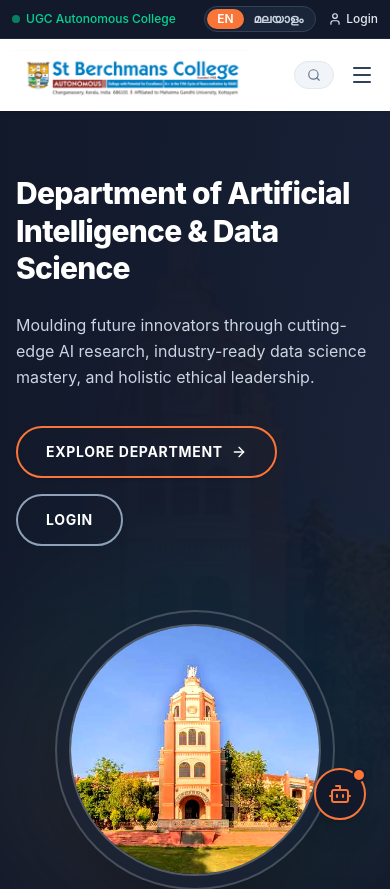
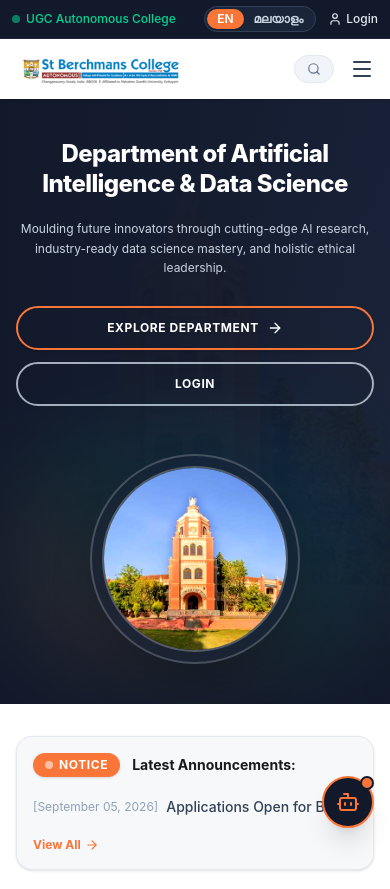
Before and after one commit to anoob-8899/st-berchmans-aids, a Next.js app: page / in a window 390 px wide. Shown: the top 889 px of the page. Built offline with nearby package versions, Linux system fonts and the light colour scheme.

Commit message:
style: optimize mobile interface layout, logo scaling, hero button alignment, and floating MARIO chatbot position

```diff
--- a/app/page.tsx
+++ b/app/page.tsx
@@ -4,6 +4,7 @@
 import Link from 'next/link';
 import Image from 'next/image';
 import { useLanguage } from '@/lib/LanguageContext';
+import { useAdminEdit } from '@/lib/AdminEditContext';
 import { SectionHeading } from '@/components/shared/SectionHeading';
 import { RatingStars } from '@/components/shared/RatingStars';
 import { EditableText } from '@/components/shared/EditableText';
@@ -39,6 +40,14 @@
 
 export default function HomePage() {
   const { language, t } = useLanguage();
+  const { isAdminLoggedIn } = useAdminEdit();
+  const [userRole, setUserRole] = React.useState<string | null>(null);
+  React.useEffect(() => {
+    if (typeof window !== 'undefined') {
+      setUserRole(localStorage.getItem('sb_current_role'));
+    }
+  }, [isAdminLoggedIn]);
+  const isLoggedIn = isAdminLoggedIn || !!userRole;
 
   return (
     <div className="flex flex-col">
@@ -57,13 +66,13 @@
           <div className="absolute inset-0 bg-gradient-to-t from-[#12192B] via-transparent to-transparent" />
         </div>
 
-        <div className="relative z-10 max-w-7xl mx-auto px-4 sm:px-6 py-16 sm:py-24">
-          <div className="grid grid-cols-1 lg:grid-cols-12 gap-10 items-center">
+        <div className="relative z-10 max-w-7xl mx-auto px-4 sm:px-6 py-10 sm:py-20 md:py-24">
+          <div className="grid grid-cols-1 lg:grid-cols-12 gap-8 lg:gap-10 items-center">
 
             {/* Left Content Column */}
-            <div className="lg:col-span-7 space-y-6">
-              {/* Main Headline (Admin in-place editable) */}
-              <h1 className="text-3xl sm:text-4xl md:text-5xl lg:text-6xl font-extrabold tracking-tight text-white leading-tight">
+            <div className="lg:col-span-7 space-y-5 text-center lg:text-left">
+              {/* Main Headline */}
+              <h1 className="text-2xl xs:text-3xl sm:text-4xl md:text-5xl lg:text-6xl font-extrabold tracking-tight text-white leading-tight">
                 <EditableText
                   contentKey="home.hero.title"
                   defaultValue={t('hero.title')}
@@ -72,8 +81,8 @@
                 />
               </h1>
 
-              {/* Subtitle (Admin in-place editable) */}
-              <div className="text-base sm:text-lg text-slate-300 leading-relaxed font-normal max-w-2xl">
+              {/* Subtitle */}
+              <div className="text-xs sm:text-base md:text-lg text-slate-300 leading-relaxed font-normal max-w-2xl mx-auto lg:mx-0">
                 <EditableText
                   contentKey="home.hero.subtitle"
                   defaultValue={t('hero.subtitle')}
@@ -82,32 +91,39 @@
                 />
               </div>
 
-              {/* Dual CTA Buttons - Explore Department with ONLY orange border (Requirement 7) */}
-              <div className="pt-3 flex flex-wrap items-center gap-4">
+              {/* Dual CTA Buttons */}
+              <div className="pt-2 flex flex-col sm:flex-row items-stretch sm:items-center justify-center lg:justify-start gap-3 w-full sm:w-auto">
                 <Link
                   href="/about/department"
-                  className="inline-flex items-center justify-center px-7 py-3.5 rounded-full text-sm font-bold uppercase tracking-wider bg-transparent text-white border-2 border-[#FA7538] hover:bg-[#FA7538] hover:text-white shadow-sm hover:shadow-md hover:-translate-y-0.5 transition-all"
+                  className="inline-flex items-center justify-center px-6 py-3 rounded-full text-xs sm:text-sm font-bold uppercase tracking-wider bg-transparent text-white border-2 border-[#FA7538] hover:bg-[#FA7538] hover:text-white shadow-sm transition-all"
                 >
                   {t('hero.cta.explore')}
                   <ArrowRight className="w-4 h-4 ml-2" />
                 </Link>
 
-                <Link
-                  href="/portal"
-                  className="inline-flex items-center justify-center px-7 py-3.5 rounded-full text-sm font-bold uppercase tracking-wider bg-transparent text-white border-2 border-slate-400 hover:border-white hover:bg-white/10 transition-all"
-                >
-                  Login
-                </Link>
+                {isLoggedIn ? (
+                  <Link
+                    href={isAdminLoggedIn || userRole === 'admin' ? "/portal/admin" : userRole === 'faculty' ? "/portal/faculty" : "/portal/student"}
+                    className="inline-flex items-center justify-center px-6 py-3 rounded-full text-xs sm:text-sm font-bold uppercase tracking-wider bg-transparent text-white border-2 border-slate-300/80 hover:border-white hover:bg-white/10 transition-all"
+                  >
+                    My Dashboard
+                  </Link>
+                ) : (
+                  <Link
+                    href="/portal"
+                    className="inline-flex items-center justify-center px-6 py-3 rounded-full text-xs sm:text-sm font-bold uppercase tracking-wider bg-transparent text-white border-2 border-slate-300/80 hover:border-white hover:bg-white/10 transition-all"
+                  >
+                    Login
+                  </Link>
+                )}
               </div>
             </div>
 
-            {/* Right Column: Beautifully Aligned & Framed Architectural Watermark Showcase (Requirement 5) */}
-            <div className="lg:col-span-5 flex justify-center lg:justify-end relative pt-6 lg:pt-0">
-              {/* Subtle ambient light aura */}
-              <div className="absolute -inset-4 rounded-full bg-gradient-to-tr from-[#FA7538]/25 via-emerald-500/15 to-blue-500/20 blur-3xl opacity-60 pointer-events-none" />
+            {/* Right Column: Watermark Medallion Showcase */}
+            <div className="lg:col-span-5 flex justify-center lg:justify-end relative pt-4 lg:pt-0">
+              <div className="absolute -inset-4 rounded-full bg-gradient-to-tr from-[#FA7538]/20 via-emerald-500/15 to-blue-500/20 blur-2xl opacity-60 pointer-events-none" />
 
-              {/* Concentric Glassmorphism Framed Medallion */}
-              <div className="relative w-[280px] h-[280px] sm:w-[360px] sm:h-[360px] md:w-[420px] md:h-[420px] rounded-full p-3 border-2 border-white/20 bg-[#1A243B]/40 backdrop-blur-md shadow-2xl transition-all duration-500 hover:scale-[1.02] group">
+              <div className="relative w-[210px] h-[210px] xs:w-[260px] xs:h-[260px] sm:w-[340px] sm:h-[340px] md:w-[400px] md:h-[400px] rounded-full p-2.5 sm:p-3 border-2 border-white/20 bg-[#1A243B]/40 backdrop-blur-md shadow-2xl transition-all duration-500 hover:scale-[1.02] group">
                 <div className="relative w-full h-full rounded-full overflow-hidden border-2 border-white/25 shadow-inner">
                   <Image
                     src="/images/sb college centre full.jpg"
--- a/components/layout/Header.tsx
+++ b/components/layout/Header.tsx
@@ -178,7 +178,7 @@
 
           {/* Logo only - enlarged and crisp (Requirement 3) */}
           <Link href="/" className="flex items-center group px-1" onClick={closeMenus}>
-            <div className="relative h-13 sm:h-14 md:h-16 w-60 sm:w-72 md:w-84 flex-shrink-0">
+            <div className="relative h-10 sm:h-13 md:h-16 w-44 xs:w-56 sm:w-72 md:w-84 flex-shrink-0">
               <Image
                 src="/images/college icon.png"
                 alt="St Berchmans College Autonomous"
--- a/components/mario/MarioChatbot.tsx
+++ b/components/mario/MarioChatbot.tsx
@@ -88,7 +88,7 @@
   return (
     <>
       {/* Reduced to Small Circle Button (Requirement 5) */}
-      <div className="fixed bottom-6 right-6 z-40">
+      <div className="fixed bottom-4 right-4 sm:bottom-6 sm:right-6 z-40">
         {!isOpen && (
           <div className="relative group">
             <button
@@ -116,7 +116,7 @@
 
       {/* Interactive Chat Window */}
       {isOpen && (
-        <div className="fixed bottom-6 right-6 z-50 w-full max-w-sm sm:max-w-md bg-white rounded-3xl shadow-2xl border border-slate-200 overflow-hidden flex flex-col h-[560px] animate-scale-up">
+        <div className="fixed bottom-4 right-4 sm:bottom-6 sm:right-6 z-50 w-[calc(100vw-32px)] max-w-sm sm:max-w-md bg-white rounded-3xl shadow-2xl border border-slate-200 overflow-hidden flex flex-col h-[560px] animate-scale-up">
           {/* Header */}
           <div className="bg-[#12192B] text-white p-4 flex items-center justify-between border-b border-slate-800">
             <div className="flex items-center gap-3">
```
